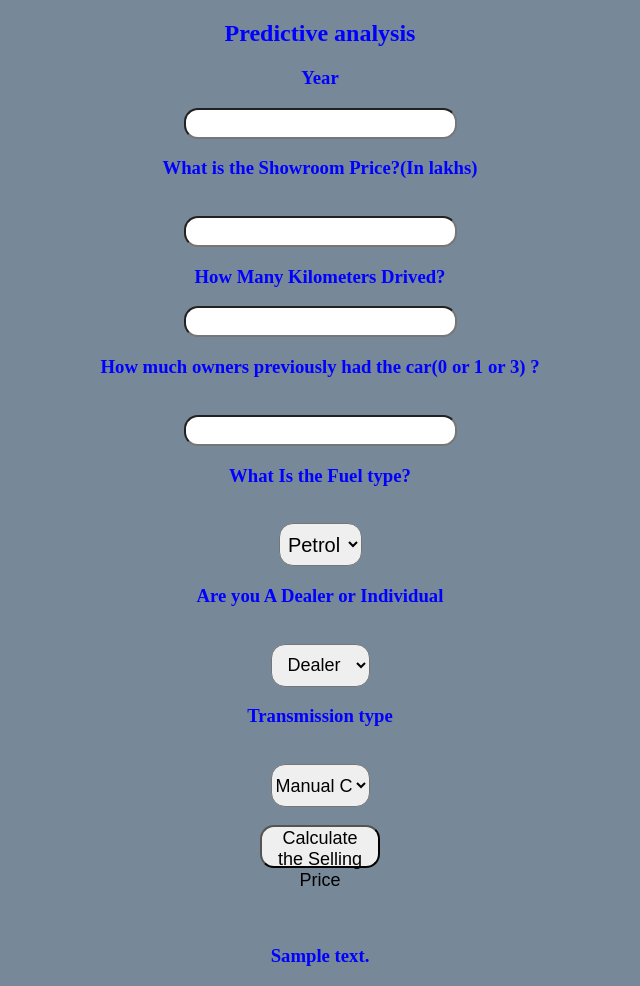
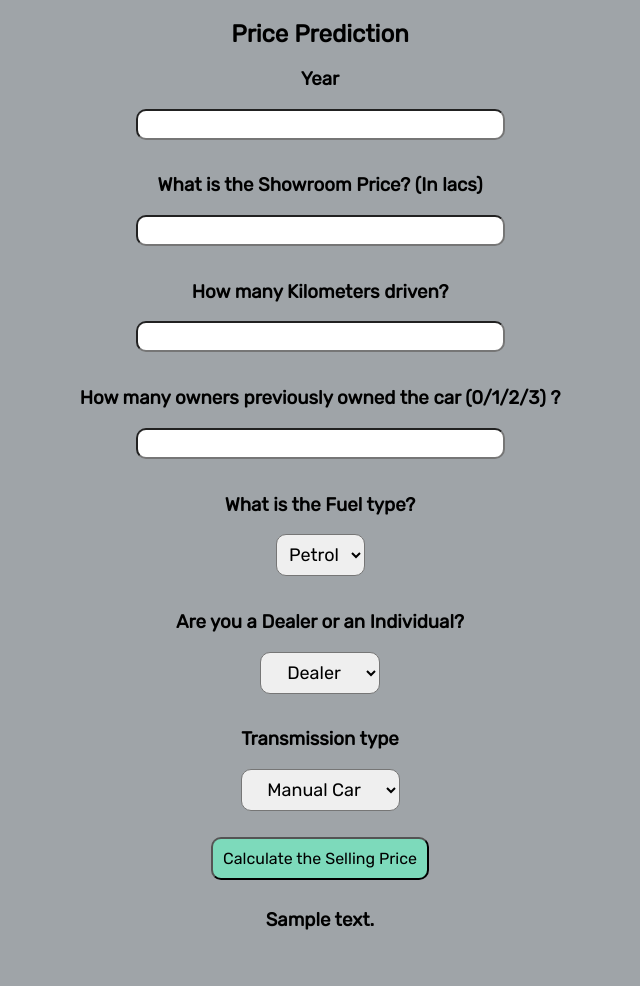
Before and after one commit to shafhasan/car-resale-price-predictor, a Flask app: template templates/index.html in a window 1280 px wide. Shown: the whole page, without its empty margins (320-960 px from the left). After the commit the page ends 930 px from the top, so only its background shows below. Run offline with Flask 2, Linux system fonts and the light colour scheme; the template is opened without the code that fills it: most values are stand-ins (such as "Sample title", 1, 10 or a date in 2020); parts of the project's set-up code (start-up, migrations or seed data) failed here and were passed over.

Commit message:
Added CSS

```diff
--- /dev/null
+++ b/static/css/style.css
@@ -0,0 +1,37 @@
+@import url('https://fonts.googleapis.com/css?family=Rubik&display=swap');
+
+body {
+  font-family: Rubik;
+  background-color: rgb(159, 164, 168);
+  text-align: center;
+}
+
+select{
+  font-family: Rubik;
+  font-size: 18px;
+  padding: 8px;
+  margin-bottom: 16px;
+  border-radius: 10px;
+  text-align: center;
+}
+
+.input {
+  margin-bottom: 16px;
+  border-radius: 10px;
+  height: 25px;
+  font-size: 28px;
+  text-align: center;
+}
+
+button {
+  font-family: Rubik;
+  background-color: rgb(125, 218, 187);
+  font-size: 16px;
+  border-radius: 10px;
+  padding: 10px;
+  margin: 10px;
+}
+
+button:hover {
+  background-color: rgb(185, 223, 210);
+}
--- a/templates/index.html
+++ b/templates/index.html
@@ -4,156 +4,47 @@
 <head>
     <meta charset="UTF-8">
     <meta name="viewport" content="width=device-width, initial-scale=1.0">
-    <title>Document</title>
+    <title>Car Resale Price Predictor</title>
+
+    <link rel="stylesheet" type='text/css' href="/static/css/style.css">
 </head>
 
 <body>
 
-    <div style="color:blue">
+    <div>
         <form action="{{ url_for('predict')}}" method="post">
-            <h2>Predictive analysis</h2>
+            <h2>Price Prediction</h2>
             <h3>Year</h3>
-            <input id="first" name="Year" type="number ">
-            <h3>What is the Showroom Price?(In lakhs)</h3><br><input id="second" name="Present_Price" required="required">
-            <h3>How Many Kilometers Drived?</h3><input id="third" name="Kms_Driven" required="required">
-            <h3>How much owners previously had the car(0 or 1 or 3) ?</h3><br><input id="fourth" name="Owner" required="required">
-            <h3>What Is the Fuel type?</h3><br><select name="Fuel_Type_Petrol" id="fuel" required="required">
+            <input class="input" name="Year" type="number">
+            <h3>What is the Showroom Price? (In lacs)</h3>
+            <input class="input" name="Present_Price" required>
+            <h3>How many Kilometers driven?</h3>
+            <input class="input" name="Kms_Driven" required>
+            <h3>How many owners previously owned the car (0/1/2/3) ?</h3>
+            <input class="input" name="Owner" required>
+            <h3>What is the Fuel type?</h3>
+            <select name="Fuel_Type_Petrol" id="fuel" required>
                 <option value="Petrol">Petrol</option>
                 <option value="Diesel">Diesel</option>
-                <option value="Diesel">CNG</option>
+                <option value="CNG">CNG</option>
             </select>
-            <h3>Are you A Dealer or Individual</h3><br><select name="Seller_Type_Individual" id="resea" required="required">
+            <h3>Are you a Dealer or an Individual?</h3>
+            <select name="Seller_Type_Individual" id="seltype" required>
                 <option value="Dealer">Dealer</option>
                 <option value="Individual">Individual</option>
             </select>
-            <h3>Transmission type</h3><br><select name="Transmission_Mannual" id="research" required="required">
-                <option value="Mannual">Manual Car</option>
+            <h3>Transmission type</h3>
+            <select name="Transmission_Manual" id="transmission" required>
+                <option value="Manual">Manual Car</option>
                 <option value="Automatic">Automatic Car</option>
             </select>
-            <br><br><button id="sub" type="submit ">Calculate the Selling Price</button>
-            <br>
-
-
-
-
         </form>
 
+        <button id="sub" type="submit">Calculate the Selling Price</button>
 
-
-        <br><br><h3>{{ prediction_text }}<h3>
+        <h3>{{ prediction_text }}<h3>
     </div>
 
-
-
-
-    <style>
-        body {
-            background-color: lightslategray;
-            text-align: center;
-            padding: 0px;
-        }
-
-        #research {
-            font-size: 18px;
-            width: 100px;
-            height: 23px;
-            top: 23px;
-        }
-
-        #box {
-            border-radius: 60px;
-            border-color: 45px;
-            border-style: solid;
-            font-family: cursive;
-            text-align: center;
-            background-color: rgb(168, 131, 61);
-            font-size: medium;
-            position: absolute;
-            width: 700px;
-            bottom: 9%;
-            height: 850px;
-            right: 30%;
-            padding: 0px;
-            margin: 0px;
-            font-size: 14px;
-        }
-
-        #fuel {
-            width: 83px;
-            height: 43px;
-            text-align: center;
-            border-radius: 14px;
-            font-size: 20px;
-        }
-
-        #fuel:hover {
-            background-color: coral;
-        }
-
-        #research {
-            width: 99px;
-            height: 43px;
-            text-align: center;
-            border-radius: 14px;
-            font-size: 18px;
-        }
-
-        #research:hover {
-            background-color: coral;
-        }
-
-        #resea {
-            width: 99px;
-            height: 43px;
-            text-align: center;
-            border-radius: 14px;
-            font-size: 18px;
-        }
-
-        #resea:hover {
-            background-color: coral;
-        }
-
-        #sub {
-            width: 120px;
-            height: 43px;
-            text-align: center;
-            border-radius: 14px;
-            font-size: 18px;
-        }
-
-        #sub:hover {
-            background-color: darkcyan;
-        }
-
-        #first {
-            border-radius: 14px;
-            height: 25px;
-            font-size: 20px;
-            text-align: center;
-        }
-
-        #second {
-            border-radius: 14px;
-            height: 25px;
-            font-size: 20px;
-            text-align: center;
-        }
-
-        #third {
-            border-radius: 14px;
-            height: 25px;
-            font-size: 20px;
-            text-align: center;
-        }
-
-        #fourth {
-            border-radius: 14px;
-            height: 25px;
-            font-size: 20px;
-            text-align: center;
-        }
-    </style>
 </body>
 
 </html>
```
